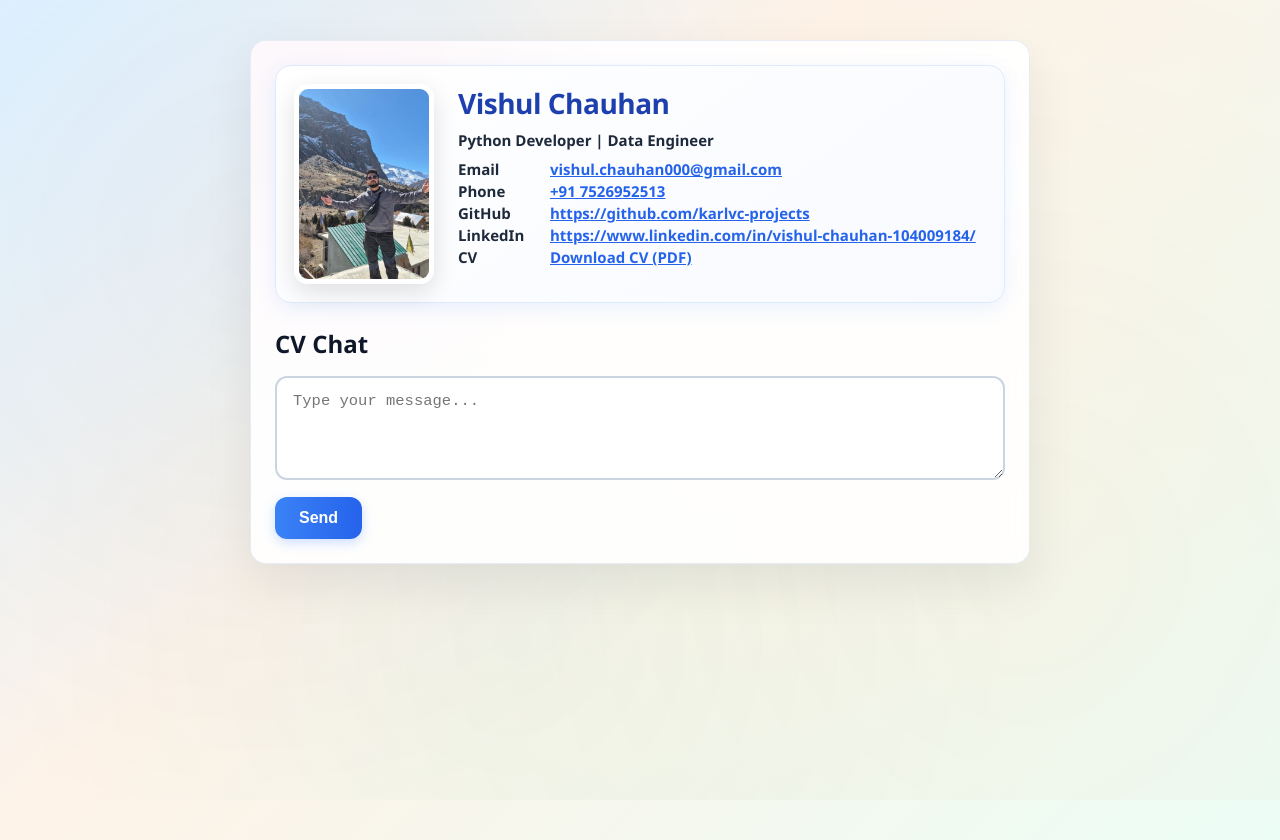
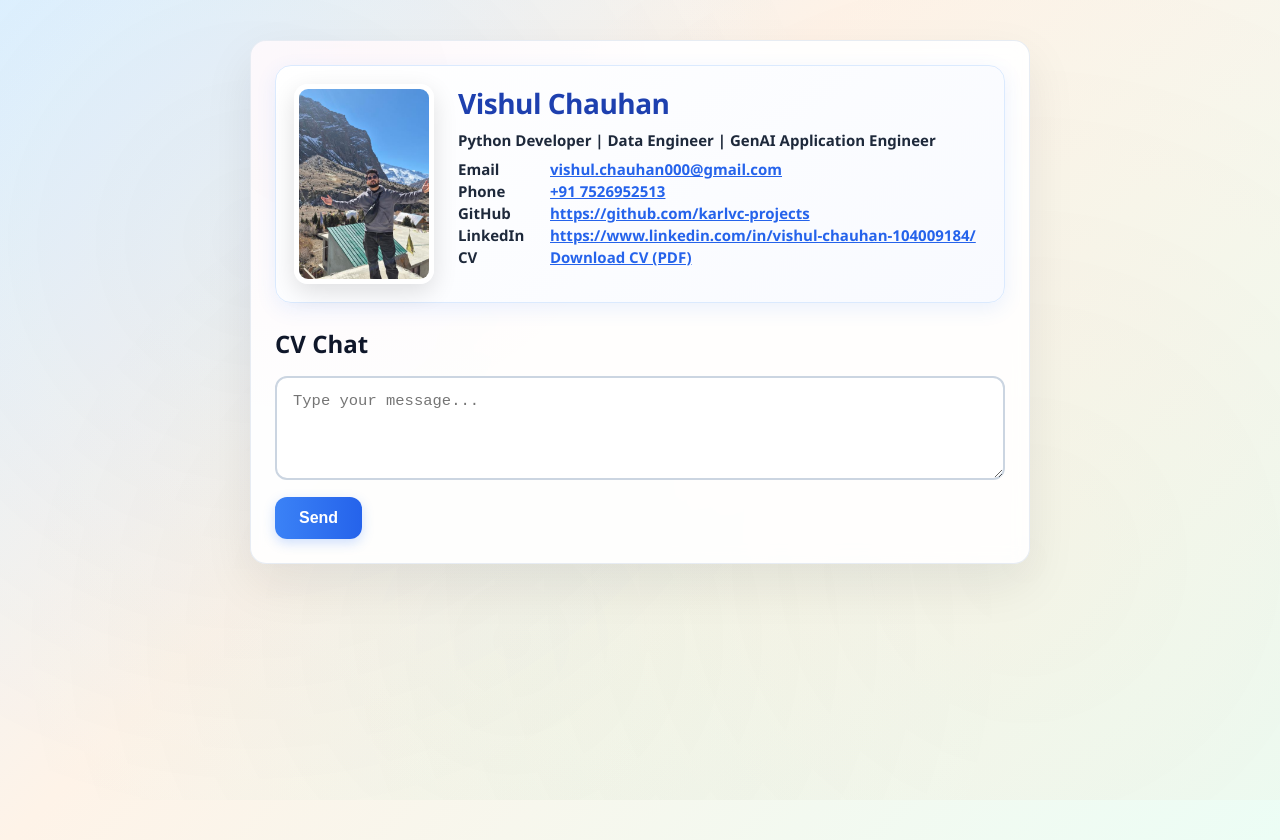
Before and after one commit to karlvc-projects/cv_chat_app, a React (Vite) app: page / in a window 1280 px wide. Built offline with nearby package versions, Linux system fonts and the light colour scheme; the HTML template or start-up script is replaced by a standard one.

Commit message:
updated title

```diff
--- a/src/App.jsx
+++ b/src/App.jsx
@@ -72,7 +72,7 @@ function App() {
         </a>
         <div className="profile-content">
           <h1>Vishul Chauhan</h1>
-          <p className="profile-subtitle">Python Developer | Data Engineer</p>
+          <p className="profile-subtitle">Python Developer | Data Engineer | GenAI Application Engineer</p>
           <div className="contact-grid">
             <p className="contact-label">Email</p>
             <p className="contact-value">
```
